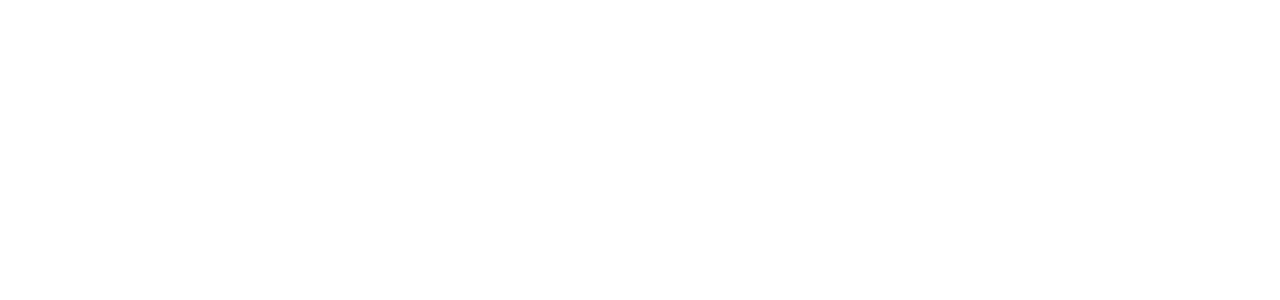
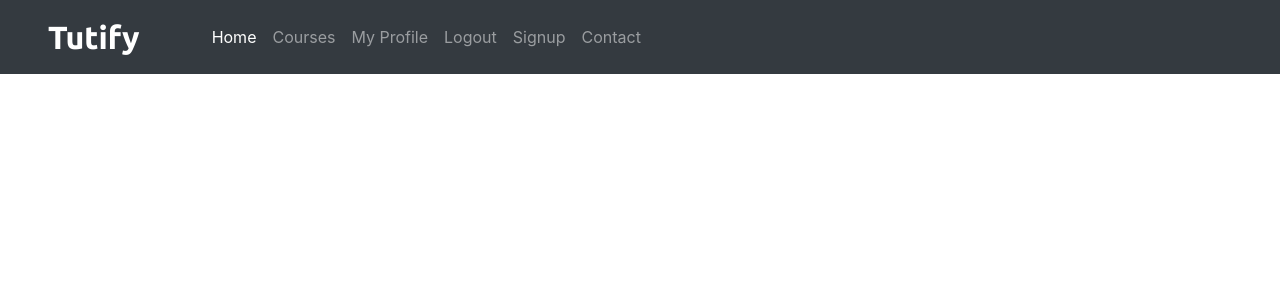
Before and after one commit to smartikaa/tutify, a PHP site: page / in a window 1280 px wide. Before the commit the part shown is empty. Shown: the top 300 px of the page. Run offline with PHP 8.4, Linux system fonts and the light colour scheme; some libraries are stand-ins or nearby versions.

Commit message:
Made the navigation bar

```diff
--- /dev/null
+++ b/css/style.css
@@ -0,0 +1,15 @@
+.navbar-brand{
+    font-family: 'Ubuntu', sans-serif;
+    font-size:2em;
+    font-weight: bold;
+    color: #fff;
+
+}
+.custom-nav .custom-nav-item a{
+    color: #fff !important;
+}
+.custom-nav-item:hover{
+    background-color: #dc3545;
+    border:solid #dc3545 1px;
+    border-radius: 10px;
+}
--- a/index.php
+++ b/index.php
@@ -6,10 +6,30 @@
     <meta name="viewport" content="width=device-width, initial-scale=1.0">
     <link rel="stylesheet" href="./css/bootstrap.min.css">
     <link rel="stylesheet" href="./css/all.min.css">
-
-    <title>Document</title>
+    <link href="https://fonts.googleapis.com/css2?family=Ubuntu:wght@700&display=swap" rel="stylesheet">
+    <link rel="stylesheet" href="./css/style.css"
+    <title></title>
 </head>
 <body>
+    <!-- start navigation -->
+    <nav class="navbar navbar-expand-sm navbar-dark bg-dark pl-5">
+        <a class="navbar-brand" href="./index.php">Tutify</a>
+        <button class="navbar-toggler" type="button" data-toggle="collapse" data-target="#navbarNavAltMarkup" aria-controls="navbarNavAltMarkup" aria-expanded="false" aria-label="Toggle navigation">
+            <span class="navbar-toggler-icon"></span>
+        </button>
+        <div class="collapse navbar-collapse" id="navbarNavAltMarkup">
+            <div class="navbar-nav custom-nav  pl-5">
+                <a class="nav-item nav-link active custom-nav-item" href="index.php">Home </a>
+                <a class="nav-item nav-link custom-nav-item" href="#">Courses</a>
+                <a class="nav-item nav-link custom-nav-item" href="#">My Profile</a>
+                <a class="nav-item nav-link custom-nav-item" href="#">Logout</a>
+                <a class="nav-item nav-link custom-nav-item" href="#">Signup</a>
+                <a class="nav-item nav-link custom-nav-item" href="#">Contact</a>
+            </div>
+        </div>
+    </nav>
+
+    <!-- end navigation -->
     <script src="./js/jquery.min.js"></script>
     <script src="./js/popper.min.js"></script>
     <script src="./js/bootstrap.min.js"></script>
```
